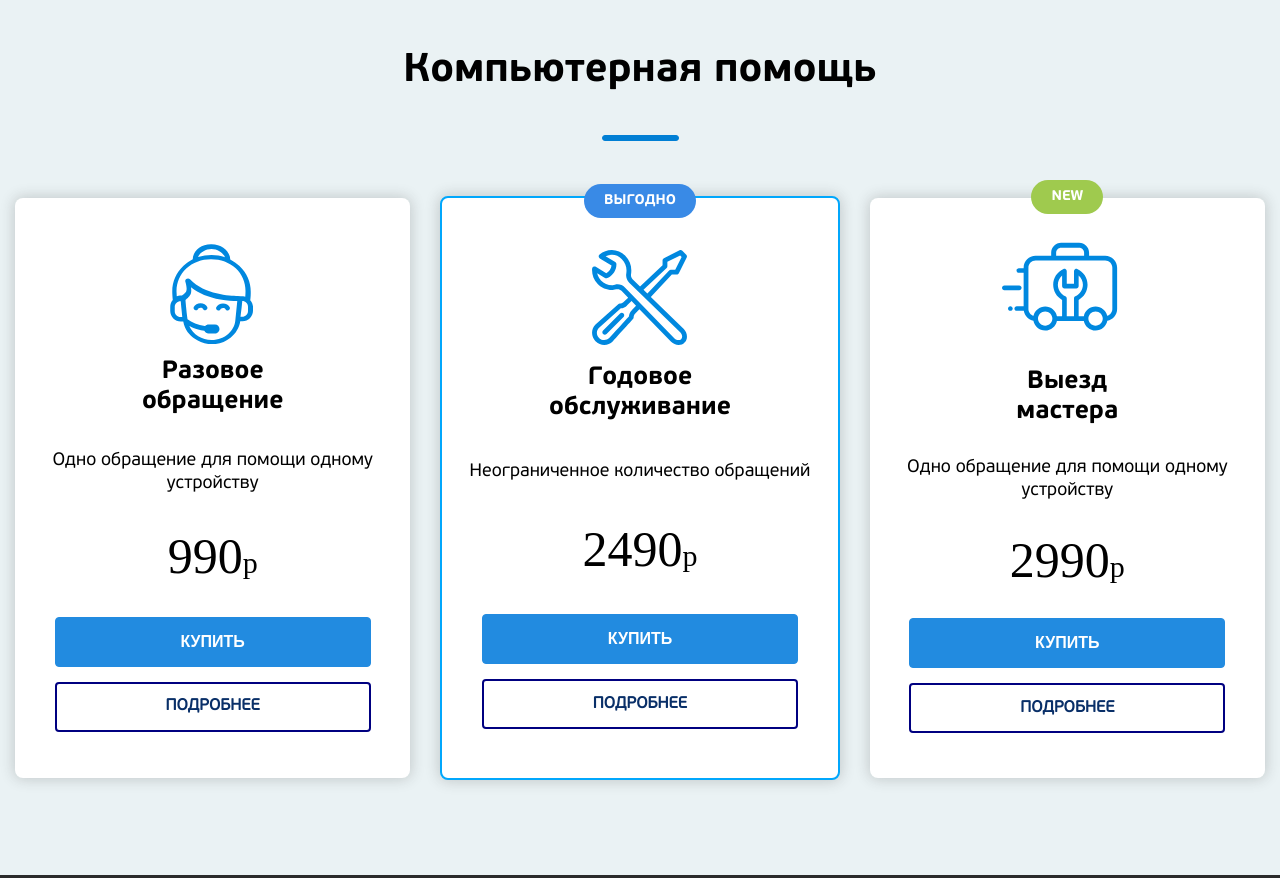
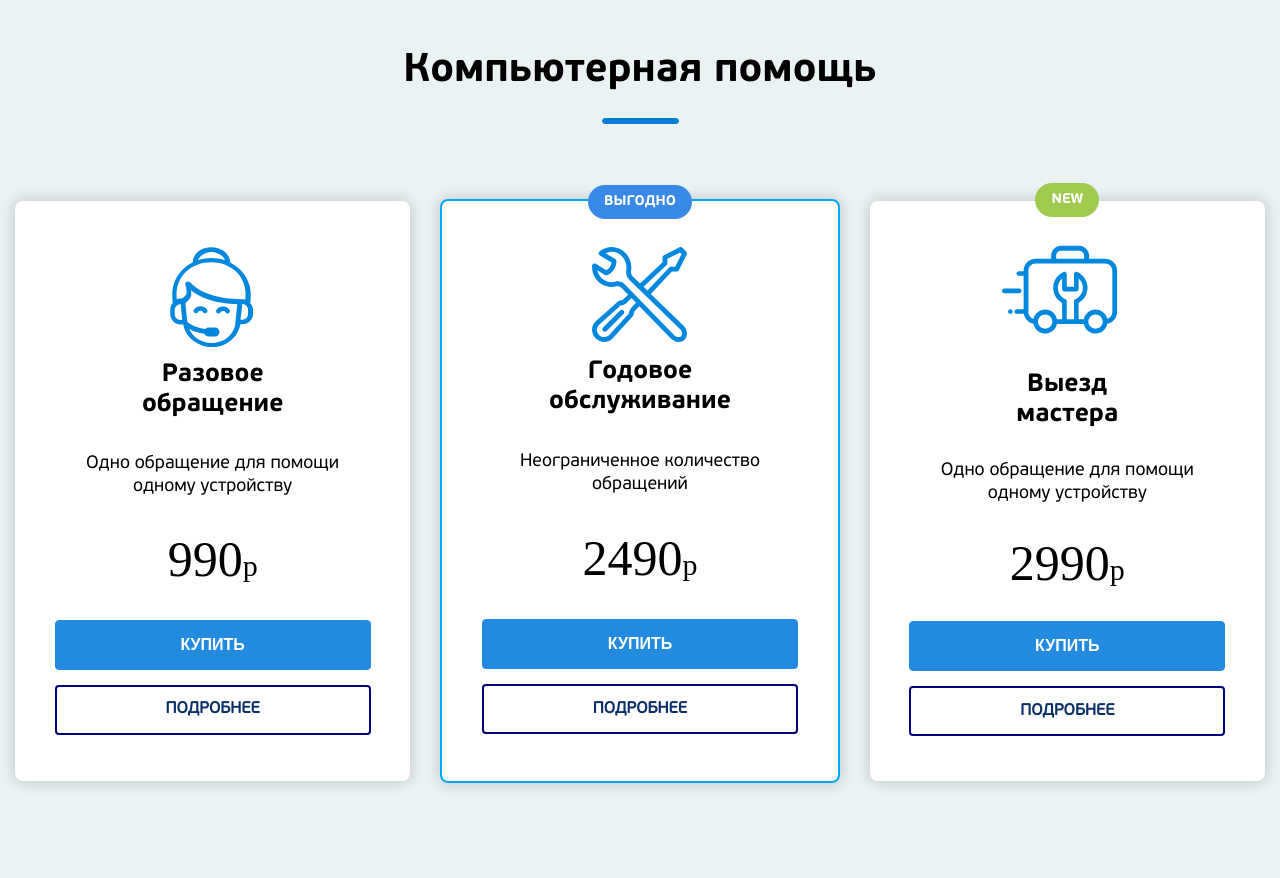
Before and after one commit to penoplaster83/SDDHelp.ru, a plain HTML site: page html/index.html in a window 1280 px wide. Drawn offline with Linux system fonts and the light colour scheme; a web font is replaced by a local one.

Commit message:
last commit

```diff
--- a/less/style.less
+++ b/less/style.less
@@ -65,7 +65,7 @@ body {
 
     margin-top: -22px;
     margin-bottom: -25px;
-    padding: 8px 20px 1px;
+    padding: 8px 16px 1px 16px;
 
     border-radius: 40px;
     color: white;
@@ -123,7 +123,7 @@ body {
 
     .bold-font;
     font-size: 40px;
-    margin-bottom: 40px;
+    margin-bottom: 23px;
   }
   .product > .product-price{
     font-size: 50px;
@@ -142,7 +142,7 @@ body {
   }
 
   .product > .product-description{
-    width: 350px;
+    max-width: 75%;
     display: block;
     .regular-font;
     font-size: 18px;
@@ -220,7 +220,7 @@ body {
   hr{
     width: 75px;
     height: 4px;
-    margin-bottom: 40px;
+    margin-bottom: 60px;
     border: rgb(1,127,212) 1px solid;
     border-radius: 15px;
     background-color:rgb(1,127,212);
```
Also changed, not shown: less/style.css.
